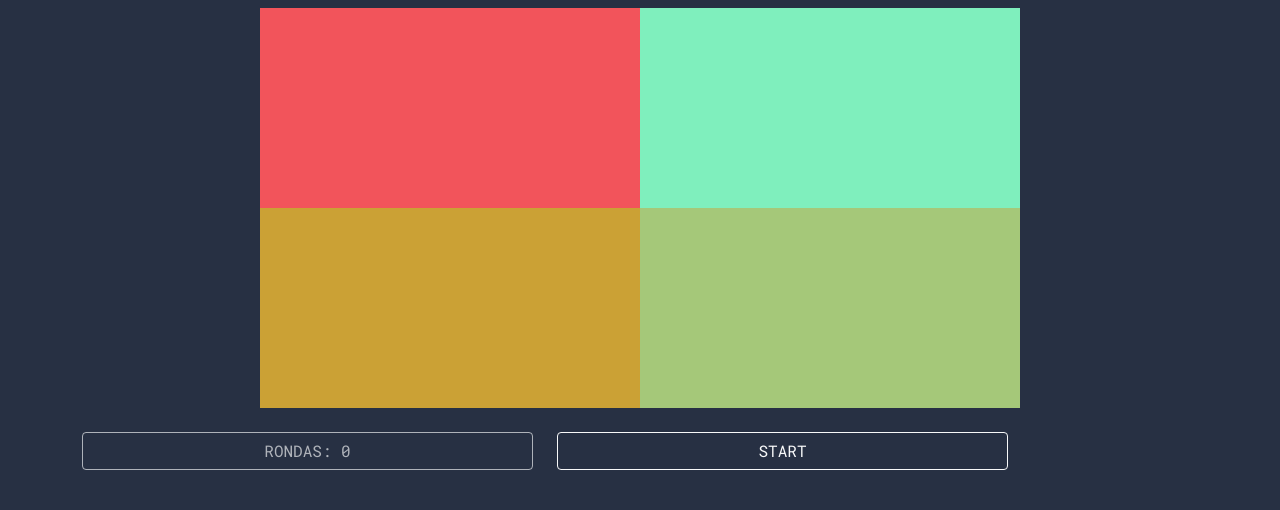
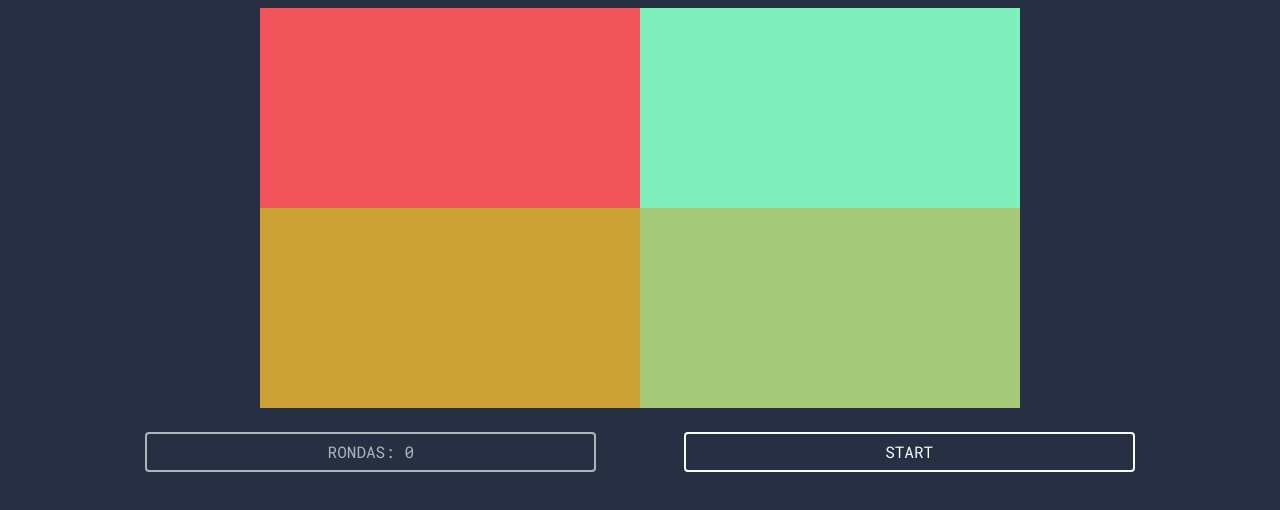
Before and after one commit to Iara-Pou/juego-simon-dice, a plain HTML site: page index.html in a window 1280 px wide. Shown: the part 118-628 px from the top of the page. Drawn offline with nearby package versions, Linux system fonts and the light colour scheme.

Commit message:
Corrige estilos de ultimo row
Para que se pierdan menos en la pantalla los últimos dos botones, hago más grueso el recuadro.

```diff
--- a/index.html
+++ b/index.html
@@ -33,7 +33,7 @@
             </div>
         </section>
         <section>
-            <div class="row">
+            <div class="row justify-content-evenly">
                 <div class="col-sm-5 "><p class="btn btn-outline-light w-100 disabled"  > RONDAS: <span id="numero-rondas">0</span></p></div>
                 <div class="col-sm-5"><button id="boton-empezar" class="btn btn-outline-light w-100" type="button"> START</button></div>
             </div>
--- a/styles.css
+++ b/styles.css
@@ -10,6 +10,9 @@ h1{
 
 .cuadrado{
     height: 200px;
+}
+.btn-outline-light{
+    border-width: 2px;
 }
 
 #cuadrado-1{
```
